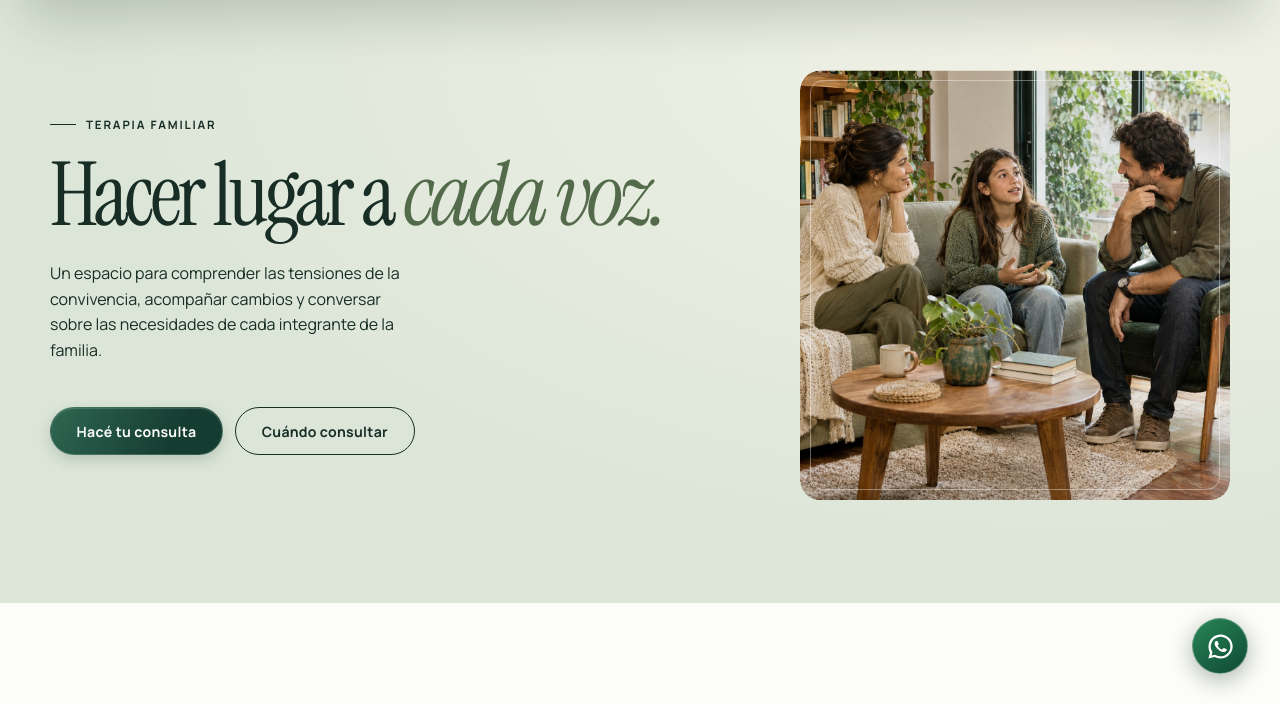
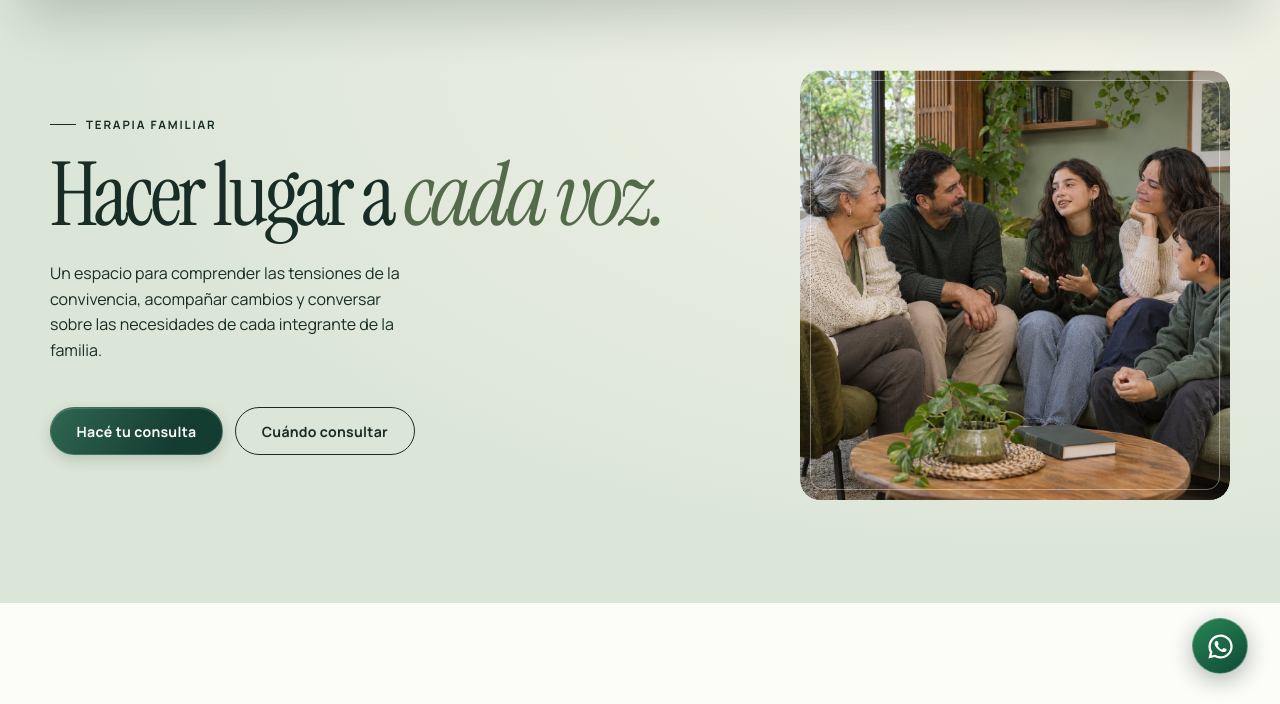
Before and after one commit to ideamosestudio/familyhold-web, a plain HTML site: page dist/terapia-familiar/index.html in a window 1280 px wide. Shown: the part 96-800 px from the top of the page. Drawn offline with Linux system fonts and the light colour scheme; files that its build step writes are made by us from their sources.

Commit message:
Add new therapy covers and unify subtle image motion

```diff
--- a/dist/assets/editorial.css
+++ b/dist/assets/editorial.css
@@ -355,6 +355,7 @@ main img { height: auto; }
 .scene-2 .scene-media { inset: 0 0 0 35%; }
 .scene-2 .scene-media::after { background: linear-gradient(90deg, var(--forest), transparent 55%); }
 .scene-2 .scene-media img { object-position: 50% 42%; }
+.story-scene .scene-media img { transform: none; transition: none; }
 .story-progress { color: white; text-shadow: 0 1px 8px #112e22; }
 .reveal { opacity: 1; transform: none; }
 
@@ -506,7 +507,7 @@ section[id] { scroll-margin-top: 90px; }
   .story-scene .story-copy { opacity: 1; transform: none; }
 }
 @media (hover: hover) and (pointer: fine) {
-  .editorial-photo:hover img, .profile-photo:hover img { transform: scale(1.025); }
+  .service-card:hover .service-image img { transform: none; }
   .services-grid .service-card:hover, .services-grid .service-card:focus-visible {
     border-color: #829780;
     box-shadow: 0 15px 38px rgb(18 60 50 / 12%);
@@ -536,11 +537,13 @@ section[id] { scroll-margin-top: 90px; }
   }
   .process .step:nth-child(2) { --icon-delay: 210ms; }
   .process .step:nth-child(3) { --icon-delay: 310ms; }
-  :is(.editorial-photo, .portrait-frame, .profile-photo).visible > img,
-  .hero-photo > img,
-  .service-card.visible .service-image img {
-    animation: editorial-dolly 1.9s var(--ease) both;
+  main img.image-visible,
+  .story-scene.active .scene-media img {
+    animation: editorial-dolly 2.6s cubic-bezier(.24,.48,.38,1) both;
     transform-origin: center 44%;
+  }
+  .nav-wrap .brand-mark, .footer-identity img.image-visible {
+    animation: mark-in .8s var(--ease) both;
   }
   @keyframes process-icon-draw {
     from { stroke-dasharray: 1; stroke-dashoffset: 1; opacity: .3; }
@@ -548,7 +551,11 @@ section[id] { scroll-margin-top: 90px; }
   }
   @keyframes editorial-dolly {
     from { scale: 1; }
-    to { scale: 1.025; }
+    to { scale: 1.035; }
+  }
+  @keyframes mark-in {
+    from { opacity: .62; scale: .97; }
+    to { opacity: 1; scale: 1; }
   }
   @keyframes element-in {
     from { opacity: .18; translate: 0 24px; }
--- a/dist/assets/site.js
+++ b/dist/assets/site.js
@@ -19,11 +19,20 @@ if ('IntersectionObserver' in window && !matchMedia('(prefers-reduced-motion: re
   const observer = new IntersectionObserver(entries => {
     for (const entry of entries) {
       if (!entry.isIntersecting) continue;
-      entry.target.classList.add('visible');
-      observer.unobserve(entry.target);
+      const element = entry.target;
+      observer.unobserve(element);
+      if (element instanceof HTMLImageElement) {
+        const revealImage = () => {
+          if (element.naturalWidth) element.classList.add('image-visible');
+        };
+        if (element.complete) revealImage();
+        else element.addEventListener('load', revealImage, { once: true });
+      } else {
+        element.classList.add('visible');
+      }
     }
   }, { threshold: .12 });
-  $$('.reveal, .section-actions').forEach(element => {
+  $$('.reveal, .section-actions, main img:not(.scene-media img), .footer-identity img').forEach(element => {
     if (element.matches('.section-actions') && element.closest('.page-hero')) return;
     observer.observe(element);
   });
--- a/dist/terapia-familiar/index.html
+++ b/dist/terapia-familiar/index.html
@@ -1,4 +1,4 @@
-<!doctype html><html lang="es"><head><meta charset="utf-8"><meta name="viewport" content="width=device-width,initial-scale=1"><base href="/familyhold-web/"><title>Terapia familiar | Family Hold</title><meta name="description" content="Atención psicológica para familias que buscan trabajar la convivencia, los cambios y las preguntas de crianza. Conocé el enfoque de Family Hold."><link rel="preconnect" href="https://fonts.googleapis.com"><link rel="stylesheet" href="assets/styles.css?v=2"><script src="assets/site.js?v=3" defer></script><link rel="stylesheet" href="assets/editorial.css?v=15"></head><body>
+<!doctype html><html lang="es"><head><meta charset="utf-8"><meta name="viewport" content="width=device-width,initial-scale=1"><base href="/familyhold-web/"><title>Terapia familiar | Family Hold</title><meta name="description" content="Atención psicológica para familias que buscan trabajar la convivencia, los cambios y las preguntas de crianza. Conocé el enfoque de Family Hold."><link rel="preconnect" href="https://fonts.googleapis.com"><link rel="stylesheet" href="assets/styles.css?v=2"><script src="assets/site.js?v=4" defer></script><link rel="stylesheet" href="assets/editorial.css?v=16"></head><body>
 <a class="skip-link" href="terapia-familiar/#contenido">Saltar al contenido</a>
 <header class="site-header"><div class="nav-wrap"><a class="brand" href=""><img class="brand-mark" src="assets/images/family-hold-mark-white.png" alt="">Family Hold</a><nav class="desktop-nav" aria-label="Principal"><a data-nav href="">Inicio</a><a data-nav href="quienes-somos/">Quiénes somos</a><a data-nav href="nuestro-trabajo/">Nuestro trabajo</a><a data-nav href="terapia-de-pareja/">Terapia de pareja</a><a data-nav href="terapia-familiar/">Terapia familiar</a><a data-nav href="terapia-virtual-global/">Terapia virtual</a><a data-nav href="contacto/">Contacto</a></nav><a class="btn light nav-contact" href="https://wa.link/b6a0c3">Consultar</a><button class="menu-toggle" aria-label="Abrir menú" aria-expanded="false"><span></span></button></div></header>
 <div class="mobile-panel" aria-label="Menú móvil"><nav class="mobile-links"><a href="">Inicio</a><a href="quienes-somos/">Quiénes somos</a><a href="nuestro-trabajo/">Nuestro trabajo</a><a href="terapia-de-pareja/">Terapia de pareja</a><a href="terapia-familiar/">Terapia familiar</a><a href="terapia-virtual-global/">Terapia virtual</a><a href="contacto/">Contacto</a></nav><div class="mobile-meta"><a href="tel:+5491156146514">+54 9 11 5614-6514</a><a href="mailto:consultas@familyhold.com.ar">consultas@familyhold.com.ar</a></div></div>
@@ -11,7 +11,7 @@
         <p class="lede">Un espacio para comprender las tensiones de la convivencia, acompañar cambios y conversar sobre las necesidades de cada integrante de la familia.</p>
         <div class="section-actions"><a class="btn" href="https://wa.link/b6a0c3">Hacé tu consulta</a><a class="btn outline" href="terapia-familiar/#motivos">Cuándo consultar</a></div>
       </div>
-      <figure class="editorial-photo hero-photo"><img src="assets/images/family-conversation.jpg" width="1254" height="1254" alt="Una familia conversa en el living de su casa" fetchpriority="high" decoding="async"></figure>
+      <figure class="editorial-photo hero-photo"><img src="assets/images/family-hero.jpg" width="1254" height="1254" alt="Varias generaciones de una familia conversan en el living" fetchpriority="high" decoding="async"></figure>
     </div>
   </section>
   <section class="section white centered-section service-topics" id="motivos">
```
Also changed, not shown: dist/contacto/index.html (+1 -1 lines), dist/index.html (+1 -1 lines), dist/nuestro-trabajo/index.html (+1 -1 lines), dist/quienes-somos/index.html (+1 -1 lines), dist/terapia-de-pareja/index.html (+2 -2 lines), dist/terapia-virtual-global/index.html (+1 -1 lines), dist/assets/images/couple-hero.jpg (added), dist/assets/images/family-hero.jpg (added).
